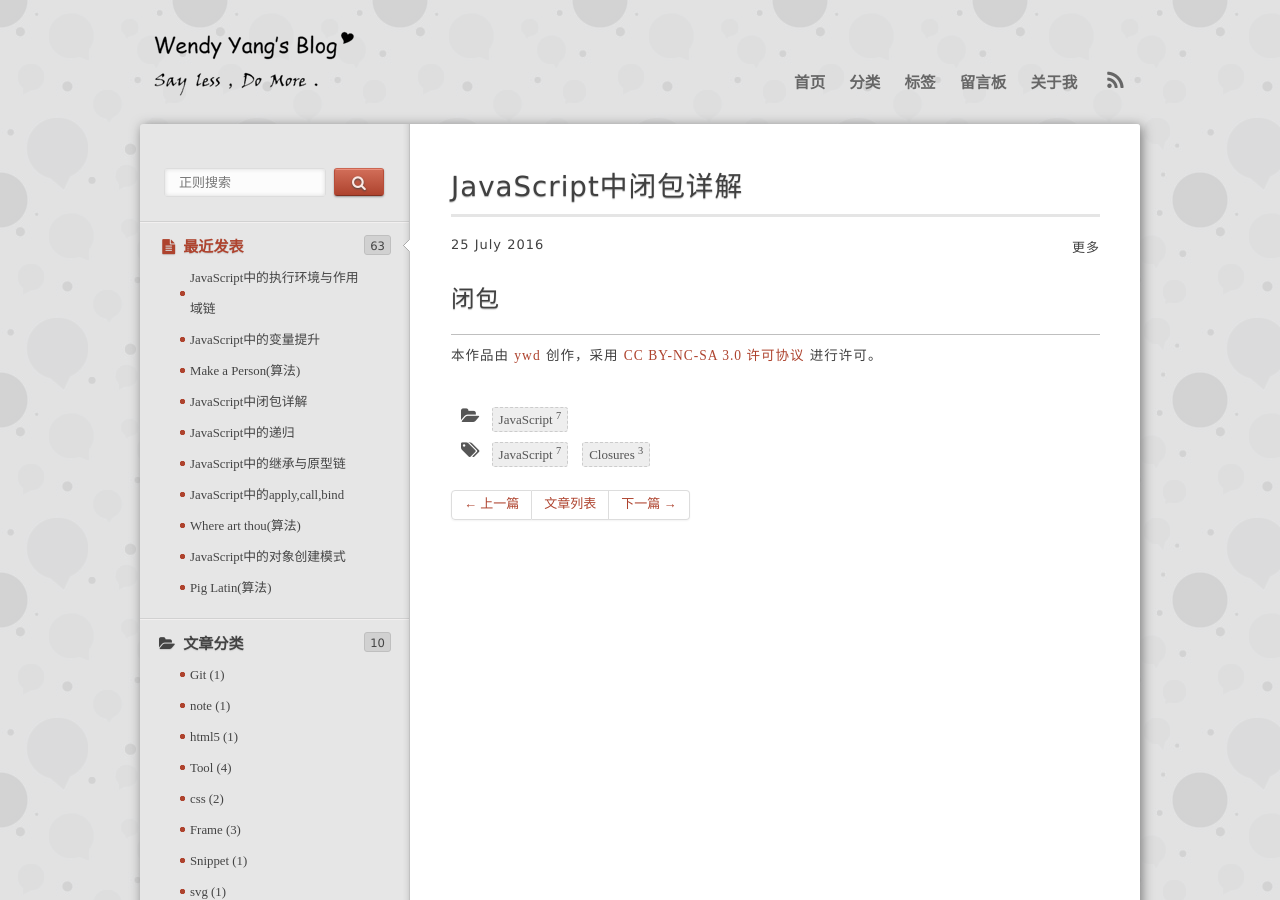
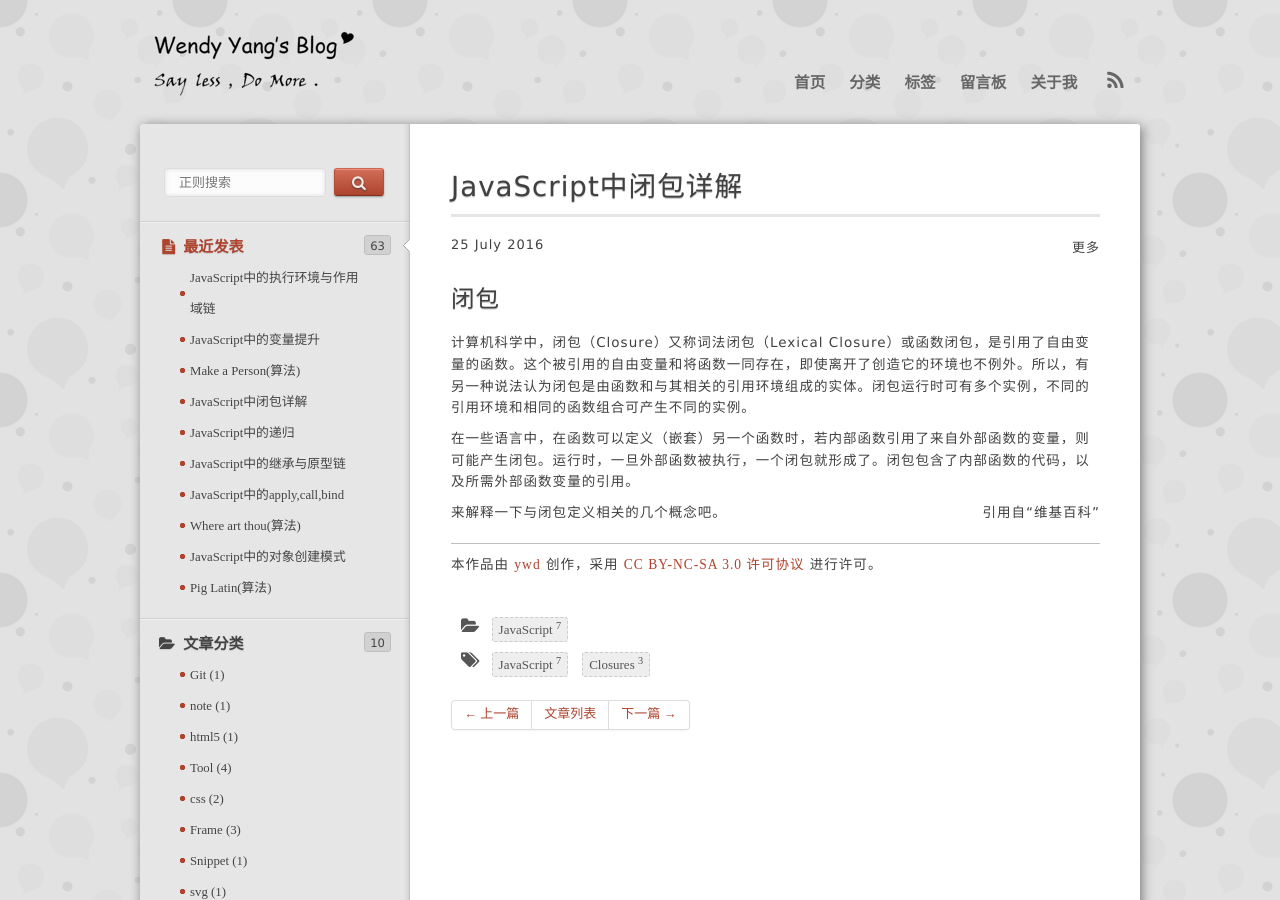
Before and after one commit to wendyppy/0-0-9.github.io, a Jekyll site: the page built from _posts/2016-07-25-closures-in-js.md, in a window 1280 px wide and 900 px high. Built offline with Jekyll 4.4.1, drawn with Linux system fonts in a browser that asks for light colours; nearby versions of some CDN libraries; library files that are not in the unit come from our copies; Markdown is read by kramdown in place of the engine named in the settings; comment, search, counter and statistics services are not loaded.

Commit message:
alter closures

```diff
--- a/_posts/2016-07-25-closures-in-js.md
+++ b/_posts/2016-07-25-closures-in-js.md
@@ -9,3 +9,11 @@ tags: ["JavaScript","Closures"]
 {% include JB/setup %}
 
 ##闭包
+
+计算机科学中，闭包（Closure）又称词法闭包（Lexical Closure）或函数闭包，是引用了自由变量的函数。这个被引用的自由变量和将函数一同存在，即使离开了创造它的环境也不例外。所以，有另一种说法认为闭包是由函数和与其相关的引用环境组成的实体。闭包运行时可有多个实例，不同的引用环境和相同的函数组合可产生不同的实例。
+
+在一些语言中，在函数可以定义（嵌套）另一个函数时，若内部函数引用了来自外部函数的变量，则可能产生闭包。运行时，一旦外部函数被执行，一个闭包就形成了。闭包包含了内部函数的代码，以及所需外部函数变量的引用。
+
+<i style="float:right">引用自“维基百科”</i>
+
+来解释一下与闭包定义相关的几个概念吧。
```
